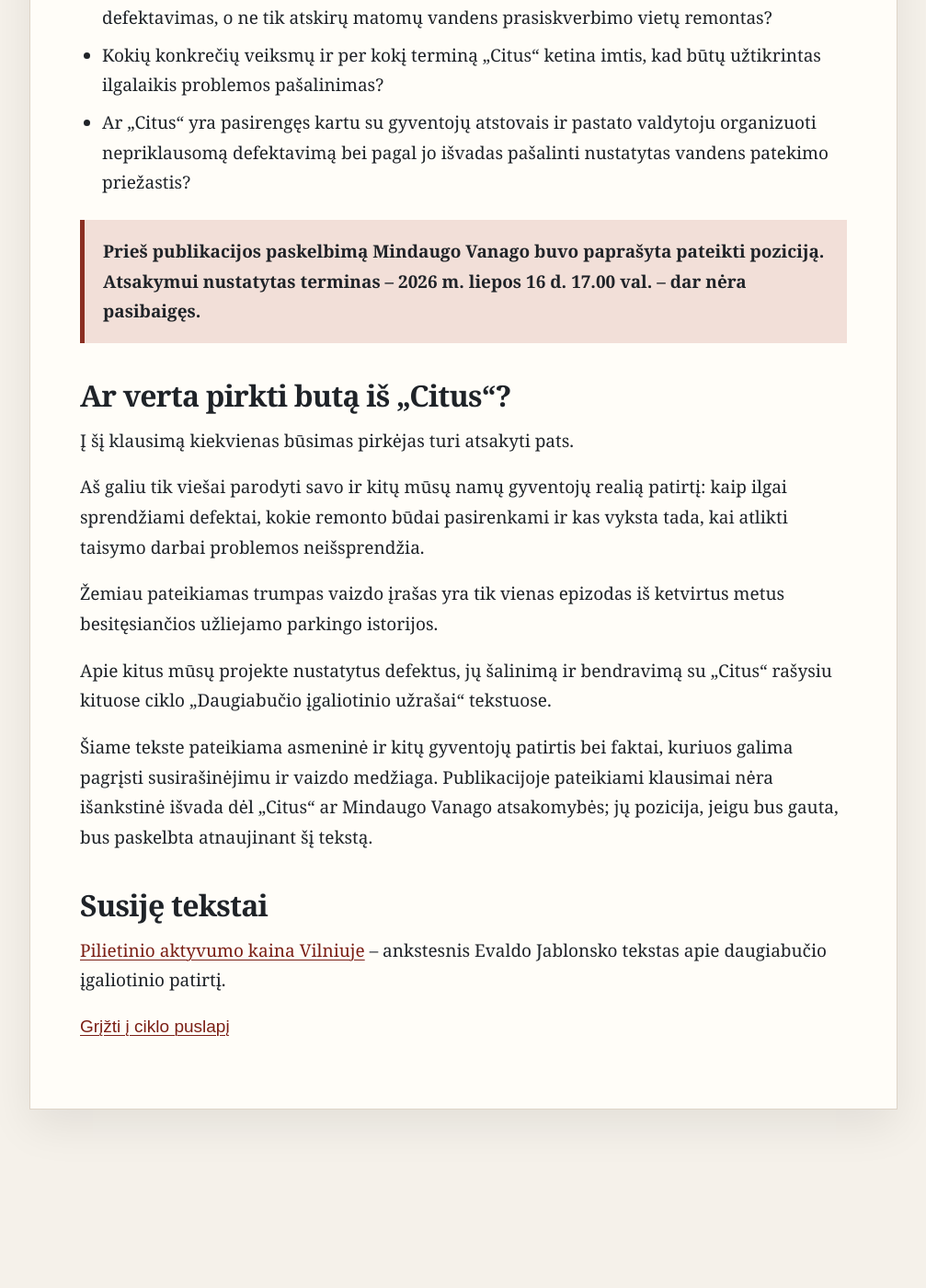
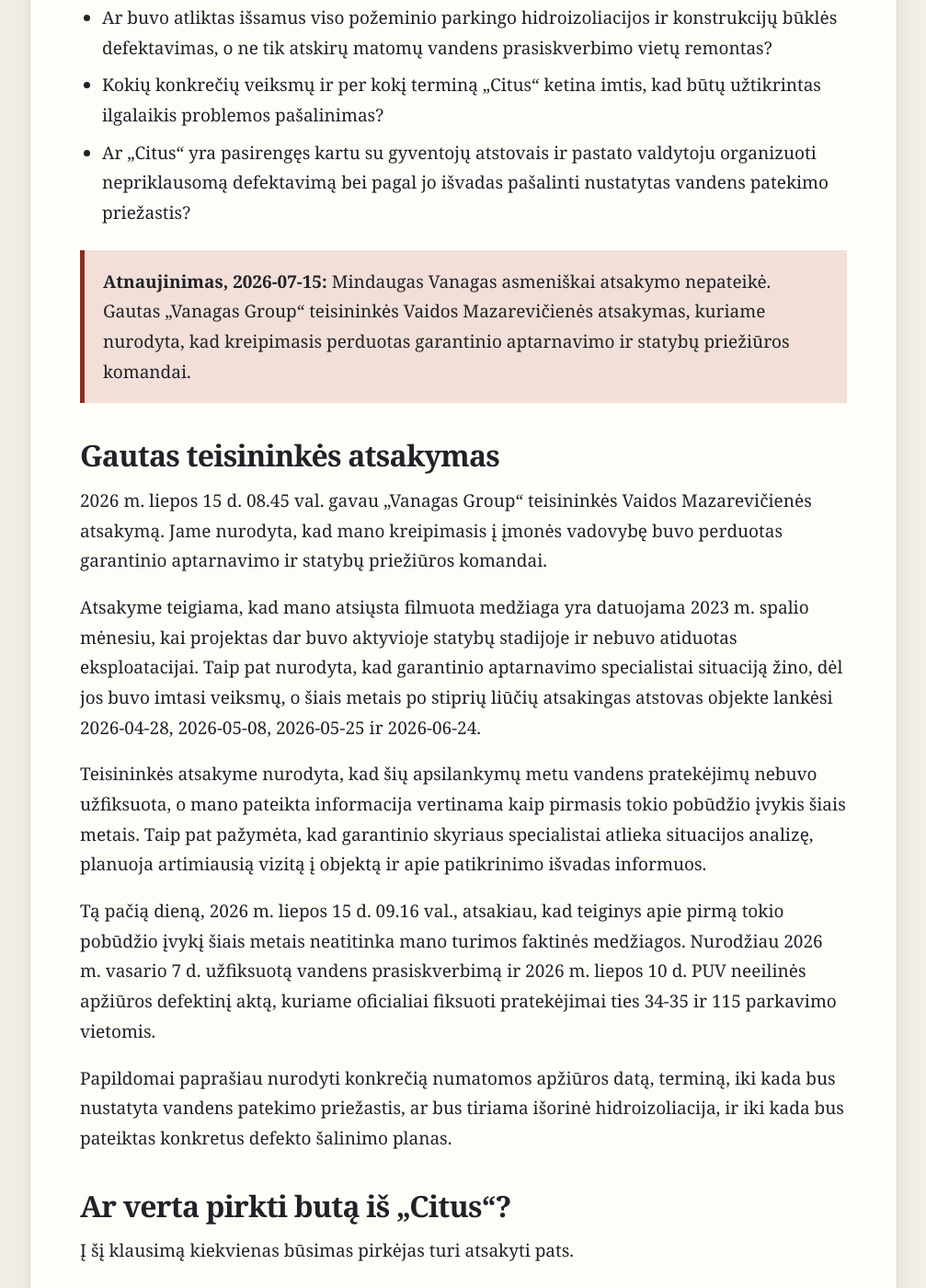
Before and after one commit to evkanas/evkanas.github.io, a Jekyll site: the page built from daugiabucio-igaliotinio-uzrasai/citus/mindaugas-vanagas-uzliejamas-parkingas.md, in a window 1280 px wide and 1400 px high, scrolled down 4885 px. Shown: the whole window at 92% size, without its empty margins (136-1143 px from the left). Built offline with Jekyll 4.4.1, drawn with Linux system fonts in a browser that asks for light colours; before the commit the page ends 6191 px from its top, so only the background shows below that; some of the changed text lies outside the part shown.

Commit message:
Update Citus article with legal response and sharing links

```diff
--- a/daugiabucio-igaliotinio-uzrasai/citus/mindaugas-vanagas-uzliejamas-parkingas.md
+++ b/daugiabucio-igaliotinio-uzrasai/citus/mindaugas-vanagas-uzliejamas-parkingas.md
@@ -210,6 +210,13 @@
 .savivaldybe-status { background: var(--soft); border-left: 5px solid var(--accent); padding: 18px 20px; margin: 24px 0; }
 .savivaldybe-photo { margin: 28px 0 14px; }
 .savivaldybe-photo img { display:block; width:100%; height:auto; border:1px solid var(--line); border-radius:6px; }
+.savivaldybe-share { margin: 28px 0 18px; padding: 18px 20px; border-top: 1px solid var(--line); border-bottom: 1px solid var(--line); font-family: Arial, sans-serif; }
+.savivaldybe-share strong { display: block; margin-bottom: 12px; font-size: 17px; }
+.savivaldybe-share-actions { display: flex; flex-wrap: wrap; gap: 10px; }
+.savivaldybe-share-actions a,
+.savivaldybe-share-actions button { appearance: none; border: 1px solid var(--accent); border-radius: 4px; background: var(--paper); color: var(--accent); cursor: pointer; display: inline-flex; align-items: center; min-height: 38px; padding: 8px 12px; font: 700 14px/1.2 Arial, sans-serif; text-decoration: none; }
+.savivaldybe-share-actions a:hover,
+.savivaldybe-share-actions button:hover { background: var(--soft); }
 </style>
 
 <main class="savivaldybe-page" markdown="1">
@@ -219,13 +226,13 @@
 
 # Ar verta pirkti butą iš „Citus“? Viešas klausimas Mindaugui Vanagui dėl užliejamo požeminio parkingo
 
-<p class="savivaldybe-date">Numatoma publikacijos data: 2026-07-17</p>
+<p class="savivaldybe-date">Paskelbta: 2026-07-15</p>
 
 <figure class="savivaldybe-hero">
   <img src="/daugiabucio-igaliotinio-uzrasai/citus/evaldas-jablonskas-viesas-klausimas-citus-mindaugui-vanagui.webp" alt="Evaldas Jablonskas – viešas klausimas „Citus“ įkūrėjui Mindaugui Vanagui dėl vandens skverbimosi į požeminį parkingą" title="Evaldas Jablonskas – viešas klausimas „Citus“ įkūrėjui Mindaugui Vanagui dėl požeminio parkingo">
 </figure>
 
-<p class="savivaldybe-caption">DI sukurta simbolinė redakcinė iliustracija, skirta Evaldo Jablonsko viešam klausimui „Citus“ įkūrėjui Mindaugui Vanagui dėl nuo 2023 metų fiksuojamo vandens skverbimosi į požeminį parkingą.</p>
+<p class="savivaldybe-caption">Dirbtiniu intelektu sukurta simbolinė redakcinė iliustracija, skirta Evaldo Jablonsko viešam klausimui „Citus“ įkūrėjui Mindaugui Vanagui dėl nuo 2023 metų fiksuojamo vandens skverbimosi į požeminį parkingą. Iliustracija nėra dokumentinė konkrečios vietos ar įvykio nuotrauka.</p>
 
 <p class="savivaldybe-source">Autorius: Evaldas Jablonskas. Publikacijoje pateikiama asmeninė ir kitų namo gyventojų patirtis, grindžiama susirašinėjimu, nuotraukomis ir vaizdo medžiaga.</p>
 
@@ -249,7 +256,7 @@
 
 ## Remontas atliktas, tačiau problema persikėlė kitur
 
-Konkreti vaizdo įraše užfiksuota vieta šiuo metu jau aptvarkyta. Tačiau tai nekeičia bendros situacijos.
+Konkreti vaizdo įraše užfiksuota vieta (po kelių kartų) šiuo metu jau aptvarkyta. Tačiau tai nekeičia bendros situacijos.
 
 Kai vienoje vietoje vandens skverbimasis pristabdomas, po kurio laiko jis pasirodo kitur. Todėl vien lokaliai užtepti matomą pratekėjimo vietą nepakanka.
 
@@ -281,7 +288,19 @@
 - Kokių konkrečių veiksmų ir per kokį terminą „Citus“ ketina imtis, kad būtų užtikrintas ilgalaikis problemos pašalinimas?
 - Ar „Citus“ yra pasirengęs kartu su gyventojų atstovais ir pastato valdytoju organizuoti nepriklausomą defektavimą bei pagal jo išvadas pašalinti nustatytas vandens patekimo priežastis?
 
-<p class="savivaldybe-status"><strong>Prieš publikacijos paskelbimą Mindaugo Vanago buvo paprašyta pateikti poziciją. Atsakymui nustatytas terminas – 2026 m. liepos 16 d. 17.00 val. – dar nėra pasibaigęs.</strong></p>
+<p class="savivaldybe-status"><strong>Atnaujinimas, 2026-07-15:</strong> Mindaugas Vanagas asmeniškai atsakymo nepateikė. Gautas „Vanagas Group“ teisininkės Vaidos Mazarevičienės atsakymas, kuriame nurodyta, kad kreipimasis perduotas garantinio aptarnavimo ir statybų priežiūros komandai.</p>
+
+## Gautas teisininkės atsakymas
+
+2026 m. liepos 15 d. 08.45 val. gavau „Vanagas Group“ teisininkės Vaidos Mazarevičienės atsakymą. Jame nurodyta, kad mano kreipimasis į įmonės vadovybę buvo perduotas garantinio aptarnavimo ir statybų priežiūros komandai.
+
+Atsakyme teigiama, kad mano atsiųsta filmuota medžiaga yra datuojama 2023 m. spalio mėnesiu, kai projektas dar buvo aktyvioje statybų stadijoje ir nebuvo atiduotas eksploatacijai. Taip pat nurodyta, kad garantinio aptarnavimo specialistai situaciją žino, dėl jos buvo imtasi veiksmų, o šiais metais po stiprių liūčių atsakingas atstovas objekte lankėsi 2026-04-28, 2026-05-08, 2026-05-25 ir 2026-06-24.
+
+Teisininkės atsakyme nurodyta, kad šių apsilankymų metu vandens pratekėjimų nebuvo užfiksuota, o mano pateikta informacija vertinama kaip pirmasis tokio pobūdžio įvykis šiais metais. Taip pat pažymėta, kad garantinio skyriaus specialistai atlieka situacijos analizę, planuoja artimiausią vizitą į objektą ir apie patikrinimo išvadas informuos.
+
+Tą pačią dieną, 2026 m. liepos 15 d. 09.16 val., atsakiau, kad teiginys apie pirmą tokio pobūdžio įvykį šiais metais neatitinka mano turimos faktinės medžiagos. Nurodžiau 2026 m. vasario 7 d. užfiksuotą vandens prasiskverbimą ir 2026 m. liepos 10 d. PUV neeilinės apžiūros defektinį aktą, kuriame oficialiai fiksuoti pratekėjimai ties 34-35 ir 115 parkavimo vietomis.
+
+Papildomai paprašiau nurodyti konkrečią numatomos apžiūros datą, terminą, iki kada bus nustatyta vandens patekimo priežastis, ar bus tiriama išorinė hidroizoliacija, ir iki kada bus pateiktas konkretus defekto šalinimo planas.
 
 ## Ar verta pirkti butą iš „Citus“?
 
@@ -289,16 +308,28 @@
 
 Aš galiu tik viešai parodyti savo ir kitų mūsų namų gyventojų realią patirtį: kaip ilgai sprendžiami defektai, kokie remonto būdai pasirenkami ir kas vyksta tada, kai atlikti taisymo darbai problemos neišsprendžia.
 
-Žemiau pateikiamas trumpas vaizdo įrašas yra tik vienas epizodas iš ketvirtus metus besitęsiančios užliejamo parkingo istorijos.
+Šiame tekste pateiktas trumpas vaizdo įrašas yra tik vienas epizodas iš ketvirtus metus besitęsiančios užliejamo parkingo istorijos.
 
 Apie kitus mūsų projekte nustatytus defektus, jų šalinimą ir bendravimą su „Citus“ rašysiu kituose ciklo „Daugiabučio įgaliotinio užrašai“ tekstuose.
 
-Šiame tekste pateikiama asmeninė ir kitų gyventojų patirtis bei faktai, kuriuos galima pagrįsti susirašinėjimu ir vaizdo medžiaga. Publikacijoje pateikiami klausimai nėra išankstinė išvada dėl „Citus“ ar Mindaugo Vanago atsakomybės; jų pozicija, jeigu bus gauta, bus paskelbta atnaujinant šį tekstą.
+Šiame tekste pateikiama asmeninė ir kitų gyventojų patirtis bei faktai, kuriuos galima pagrįsti susirašinėjimu ir vaizdo medžiaga. Publikacijoje pateikiami klausimai nėra išankstinė išvada dėl „Citus“ ar Mindaugo Vanago atsakomybės. Gautas „Vanagas Group“ teisininkės atsakymas apibendrintas šiame tekste; jeigu bus gauta papildoma pozicija ar konkretus defekto šalinimo planas, tekstas bus atnaujintas.
 
 ## Susiję tekstai
 
 [Pilietinio aktyvumo kaina Vilniuje](/daugiabucio-igaliotinio-uzrasai/savivaldybe/pilietinio-aktyvumo-kaina-vilniuje/) – ankstesnis Evaldo Jablonsko tekstas apie daugiabučio įgaliotinio patirtį.
 
+<div class="savivaldybe-share">
+  <strong>Pasidalinti straipsniu</strong>
+  <div class="savivaldybe-share-actions">
+    <a href="https://www.facebook.com/sharer/sharer.php?u=https%3A%2F%2Fevaldasjablonskas.lt%2Fdaugiabucio-igaliotinio-uzrasai%2Fcitus%2Fmindaugas-vanagas-uzliejamas-parkingas%2F" target="_blank" rel="noopener">Dalintis „Facebook“</a>
+    <a href="https://www.linkedin.com/sharing/share-offsite/?url=https%3A%2F%2Fevaldasjablonskas.lt%2Fdaugiabucio-igaliotinio-uzrasai%2Fcitus%2Fmindaugas-vanagas-uzliejamas-parkingas%2F" target="_blank" rel="noopener">Dalintis „LinkedIn“</a>
+    <button type="button" onclick="navigator.clipboard.writeText('https://evaldasjablonskas.lt/daugiabucio-igaliotinio-uzrasai/citus/mindaugas-vanagas-uzliejamas-parkingas/').then(() => { this.textContent = 'Nuoroda nukopijuota'; });">Kopijuoti nuorodą</button>
+  </div>
+</div>
+<div class="savivaldybe-status">
+  <strong>Diskusija ir skaitytojų komentarai</strong><br>
+  Šio straipsnio diskusija vyksta <a href="https://www.facebook.com/profile.php?id=61591523192102" rel="noopener" target="_blank">„Facebook“ puslapyje „Daugiabučio įgaliotinio užrašai“</a>.
+</div>
 <p class="savivaldybe-series"><a href="/daugiabucio-igaliotinio-uzrasai/">Grįžti į ciklo puslapį</a></p>
 
 </article>
```
